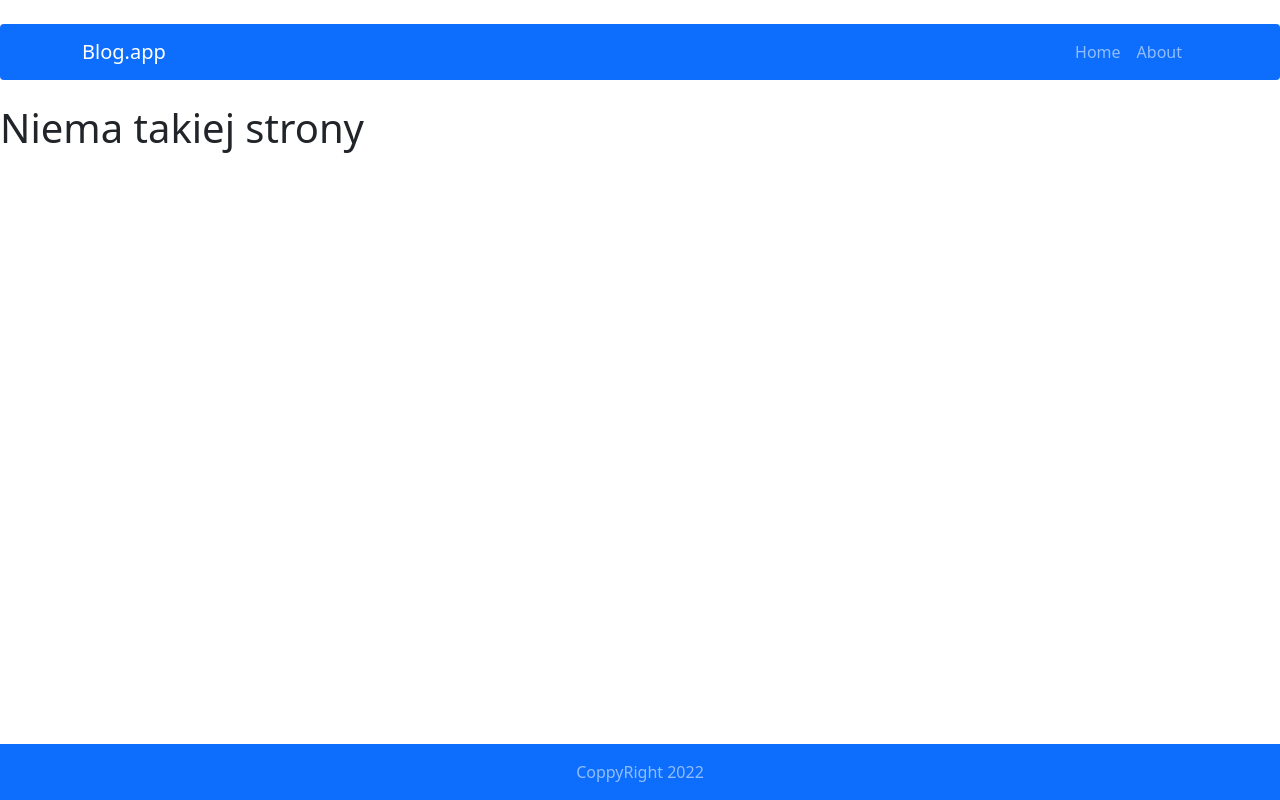
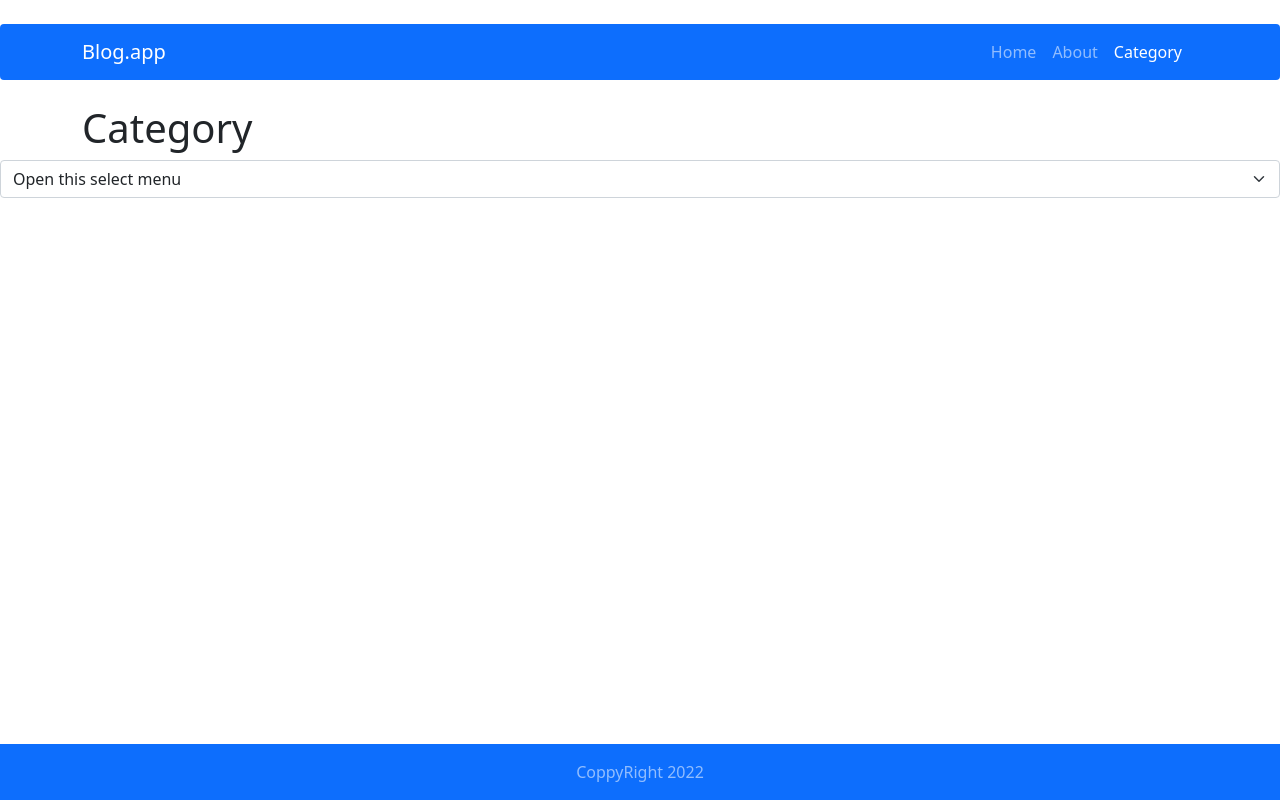
Before and after one commit to mocarz21/CRUD, a React (Create React App) app: page /category in a window 1280 px wide. Built offline with nearby package versions, Linux system fonts and the light colour scheme.

Commit message:
Add category, categoryList, fixBug with mainPage

```diff
--- a/src/App.js
+++ b/src/App.js
@@ -7,6 +7,7 @@ import EditPost from './components/pages/EditPost'
 import NotFound from './components/pages/NotFound'
 import Footer from './components/views/Footer'
 import Header from './components/views/Header'
+import Category from './components/pages/Category'
 
 function App() {
   return (
@@ -15,6 +16,7 @@ function App() {
             <Routes>
               <Route path ="/" element={<Home/>} />
               <Route path ="/about" element={<About/>} />
+              <Route path ="/category" element={<Category/>} />
               <Route path = "/post/:id" element={<Article/>} />
               <Route path = "/post/add" element={<AddPost/>} />
               <Route path = "/post/edit/:id" element={<EditPost/>} />
--- a/src/components/features/AllPosts.js
+++ b/src/components/features/AllPosts.js
@@ -22,6 +22,7 @@ const AllPosts =()=>{
           <Card.Text>
             <h2>Author: {post.author}</h2>
             <h2>Published: {dateToStr(post.publishedDate)}</h2>
+            <h2>Category: {post.category}</h2>
             <h2>{post.shortDescription}</h2>
           </Card.Text>
           <Button  variant="primary" as={NavLink} to={'/post/'+ post.id}>Read More</Button>
--- /dev/null
+++ b/src/components/features/CategoryList.js
@@ -0,0 +1,32 @@
+import { useSelector } from "react-redux";
+import Form from 'react-bootstrap/Form';
+import { useState } from "react";
+
+
+const CategoryList = props =>{
+
+    const [categoryy, setCategory] =useState('')
+
+
+    const categorys =useSelector(store => store.posts.map(post=>post.category))
+    const filtredCategorys = categorys.filter(function (x, i, a) {
+        return a.indexOf(x) === i;
+    });
+
+    props.inputContent(categoryy)
+
+    //console.log('category',category)
+
+    return  (
+        <Form.Select aria-label="Default select example" onChange={select=>setCategory(filtredCategorys[select.target.value])}>
+            <option>Open this select menu</option>
+            {filtredCategorys.map((category, index) =><option key={index} value={index}>{category}</option>)}
+        </Form.Select>
+    )
+
+
+
+
+}
+
+export default CategoryList;
--- a/src/components/features/PostForm.js
+++ b/src/components/features/PostForm.js
@@ -1,3 +1,4 @@
+import CategoryList from './CategoryList'
 import Button from 'react-bootstrap/Button';
 import Form from 'react-bootstrap/Form';
 import { useState } from 'react';
@@ -7,6 +8,9 @@ import 'react-quill/dist/quill.snow.css';
 import DatePicker from "react-datepicker";
 import "react-datepicker/dist/react-datepicker.css";
 import { useForm } from "react-hook-form";
+import { useNavigate } from "react-router-dom";
+import { useSelector } from "react-redux";
+
 
 const PostForm = ({action, actionText, ...props}) =>{
 
@@ -20,18 +24,28 @@ const PostForm = ({action, actionText, ...props}) =>{
     const [content, setContent]= useState(post.content || '');
     const [dateError, setDateError] = useState(false);
     const [contentError, setContentError] = useState(false);
+    const [category, setCategory] =useState('')
     const {id} =useParams();
+    let navigate = useNavigate();
+
+    const categorys =useSelector(store => store.posts.map(post=>post.category))
+    const filtredCategorys = categorys.filter(function (x, i, a) {
+        return a.indexOf(x) === i;
+    });
+
+    console.log('category',category)
 
     const runSubmit = e =>{
         setContentError(!content)
         setDateError(!published)
         if(content && published){
-            action({title,author,published,description,content,id});
+            action({title,author,published,description,content,id,category});
             setTitle('')
             setAuthor('')
             setPublished('')
             setDescription('')
             setContent('')
+            navigate('/');
             //window.location.href = "/";
         }
 
@@ -59,6 +73,13 @@ const PostForm = ({action, actionText, ...props}) =>{
             <DatePicker dateFormat="dd/MM/yyyy" selected={published} onChange={(date) => setPublished(date)} />
             {dateError && <small className="d-block form-text text-danger mt-2">Published can't be empty</small>}
         </Form.Group>
+        <Form.Label htmlFor="disabledTextInput">Category</Form.Label>
+
+        <Form.Select aria-label="Default select example" onChange={select=>setCategory(filtredCategorys[select.target.value])}>
+            <option>Open this select menu</option>
+            {filtredCategorys.map((category, index) =><option key={index} value={index}>{category}</option>)}
+        </Form.Select>
+
         <Form.Group className="mb-3">
             <Form.Label htmlFor="disabledTextInput">Short Descriptin</Form.Label>
             <Form.Control
@@ -68,7 +89,7 @@ const PostForm = ({action, actionText, ...props}) =>{
         </Form.Group>
         <Form.Group className="mb-3">
             <Form.Label htmlFor="disabledTextInput">content</Form.Label>
-            <ReactQuill style={{ width: '800px', minHeight: '100px' }} value= {content} onChange={e=>setContent(e)}/>
+            <ReactQuill style={{ width: '800px', minHeight: '100px' }} value= {content} onChange={content=>setContent(content)}/>
             {contentError && <small className="d-block form-text text-danger mt-2">Content can't be empty</small>}
         </Form.Group>
         <Button  type="submit">{actionText}</Button>
--- a/src/components/pages/Article.js
+++ b/src/components/pages/Article.js
@@ -62,6 +62,7 @@ const Article =()=>{
                         <Card.Title  >{postData.title}</Card.Title>
                         <Card.Subtitle className="mb-2 text-muted">{postData.author}</Card.Subtitle>
                         <Card.Subtitle className="mb-2 text-muted">{dateToStr(postData.publishedDate)}</Card.Subtitle>
+                        <Card.Subtitle className="mb-2 text-muted">{postData.category}</Card.Subtitle>
                         <Card.Text>
                             {postData.shortDescription}
                         </Card.Text>
--- /dev/null
+++ b/src/components/pages/Category.js
@@ -0,0 +1,47 @@
+import Container from 'react-bootstrap/Container';
+import CategoryList from '../features/CategoryList';
+import Card from 'react-bootstrap/Card';
+import dateToStr from '../../utils/dateToStr'
+import Button from 'react-bootstrap/Button';
+import { NavLink } from 'react-router-dom';
+import { useState } from 'react';
+import { useSelector } from 'react-redux';
+
+ const Category =()=>{
+
+    const [input, setInput] =useState('')
+    const posts =useSelector(store => store.posts.filter(post=>post.category === input))
+
+    const inputContent = post => {
+
+
+        setInput(post)
+        console.log(input)
+    }
+
+    return(
+        <>
+            <Container className="d-flex justify-content-between">
+                <h1>Category</h1>
+            </Container>
+            <CategoryList inputContent={inputContent} />
+            <div className="d-flex justify-content-between flex-wrap">
+            {posts.map(post=>
+                <Card key={post.id} style={{ width: '27rem', margin: '0.5rem'}}>
+                    <Card.Body>
+                    <Card.Title>{post.title}</Card.Title>
+                    <Card.Text>
+                        <h2>Author: {post.author}</h2>
+                        <h2>Published: {dateToStr(post.publishedDate)}</h2>
+                        <h2>Category: {post.category}</h2>
+                        <h2>{post.shortDescription}</h2>
+                    </Card.Text>
+                    <Button  variant="primary" as={NavLink} to={'/post/'+ post.id}>Read More</Button>
+                    </Card.Body>
+                </Card>)}
+            </div>
+        </>
+    )
+ }
+
+ export default Category;
--- a/src/components/views/NavBar.js
+++ b/src/components/views/NavBar.js
@@ -12,6 +12,7 @@ const NavBar =() =>{
                 <Nav className="me-2 ">
                     <Nav.Link as={NavLink} to="/">Home </Nav.Link>
                     <Nav.Link as={NavLink} to="/about">About</Nav.Link>
+                    <Nav.Link as={NavLink} to="/category">Category</Nav.Link>
                 </Nav>
             </Container>
         </Navbar>
--- a/src/redux/initialState.js
+++ b/src/redux/initialState.js
@@ -7,7 +7,8 @@ const initialState = {
             shortDescription: 'Magic of number 4',
             content: 'Magic',
             publishedDate: new Date('2019-07-24'),
-            author: 'John Doe'
+            author: 'John Doe',
+            category: 'Sport'
       },
       {
             id: '2',
@@ -15,7 +16,8 @@ const initialState = {
             shortDescription: 'run or not to run',
             content: 'Run',
             publishedDate: new Date('2022-02-12'),
-            author: 'Ralph Bignose'
+            author: 'Ralph Bignose',
+            category: 'Sport'
       },
       {
             id: '3',
@@ -23,7 +25,8 @@ const initialState = {
             shortDescription: 'Need Water',
             content: 'Fire at school',
             publishedDate: new Date('2022-02-10'),
-            author: 'Man inFire'
+            author: 'Man inFire',
+            category: 'Music'
       },
       {
             id: '4',
@@ -31,7 +34,8 @@ const initialState = {
             shortDescription: 'Eminem',
             content: 'Music',
             publishedDate: new Date('2022-06-05'),
-            author: 'Jonathan Blekot'
+            author: 'Jonathan Blekot',
+            category: 'News'
        },
 
     ]
--- a/src/redux/store.js
+++ b/src/redux/store.js
@@ -6,9 +6,10 @@ import postRedux from './postsRedux'
 //selectors
 export const getPostData = ({posts}, listId) => posts.find(list => list.id === listId)//wytłumaczyc tego typu zapisy
 
+
 //action creators
 export const deletePost = payload =>({type: 'app/post/DELETE', id: payload.id})
-export const addPost = payload =>({type: 'app/post/ADD' , title: payload.title, shortDescription: payload.description, content: payload.content, publishedDate: payload.published, author: payload.author})
+export const addPost = payload =>({type: 'app/post/ADD' , title: payload.title, shortDescription: payload.description, content: payload.content, publishedDate: payload.published, author: payload.author, category: payload.category})
 export const postEdit = payload =>({type:'app/post/EDIT', title: payload.title, shortDescription: payload.description, content: payload.content, publishedDate: payload.published, author: payload.author, id:payload.id})
 
 const subreducers = {
```
